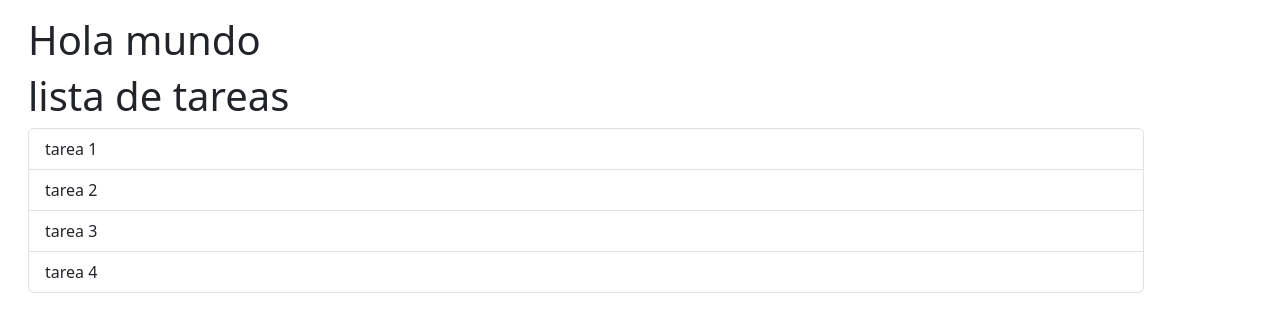
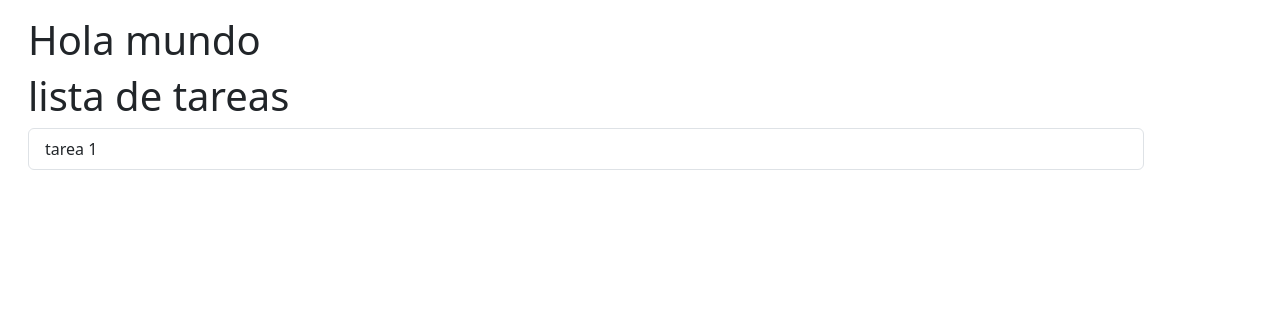
Before and after one commit to HideOnBuche/ejmplora, a React (Create React App) app in the folder ejmploreact/: page / in a window 1280 px wide. Shown: the top 332 px of the page. Built offline with nearby package versions, Linux system fonts and the light colour scheme.

Commit message:
creacion de modulos

```diff
--- a/ejmploreact/src/App.jsx
+++ b/ejmploreact/src/App.jsx
@@ -1,16 +1,11 @@
 import react from "react";
+import { TodoList } from "./componentes/TodoList";
 
 export function App(){
     return(
         <>
             <h1>Hola mundo</h1>
-            <h1>lista de tareas</h1>
-            <ul class="list-group">
-            <li class="list-group-item list-group-item-action">tarea 1</li>
-            <li class="list-group-item list-group-item-action">tarea 2</li>
-            <li class="list-group-item list-group-item-action">tarea 3</li>
-            <li class="list-group-item list-group-item-action">tarea 4</li>
-            </ul>
+            <TodoList></TodoList>
         </>
     );
 }
--- /dev/null
+++ b/ejmploreact/src/componentes/TodoItem.jsx
@@ -0,0 +1,9 @@
+import React from "react";
+
+export function TodoItem(){
+    return(
+        <>
+            <li class="list-group-item list-group-item-action">tarea 1</li>
+        </>
+    )
+}
--- /dev/null
+++ b/ejmploreact/src/componentes/TodoList.jsx
@@ -0,0 +1,13 @@
+import React from "react";
+import { TodoItem } from "./TodoItem";
+
+export function TodoList(){
+    return(
+        <>
+            <h1>lista de tareas</h1>
+            <ul class="list-group">
+                <TodoItem></TodoItem>
+            </ul>
+        </>
+    )
+}
```
Also changed, not shown: 1 other file (tests, documents, lock files or other folders).
